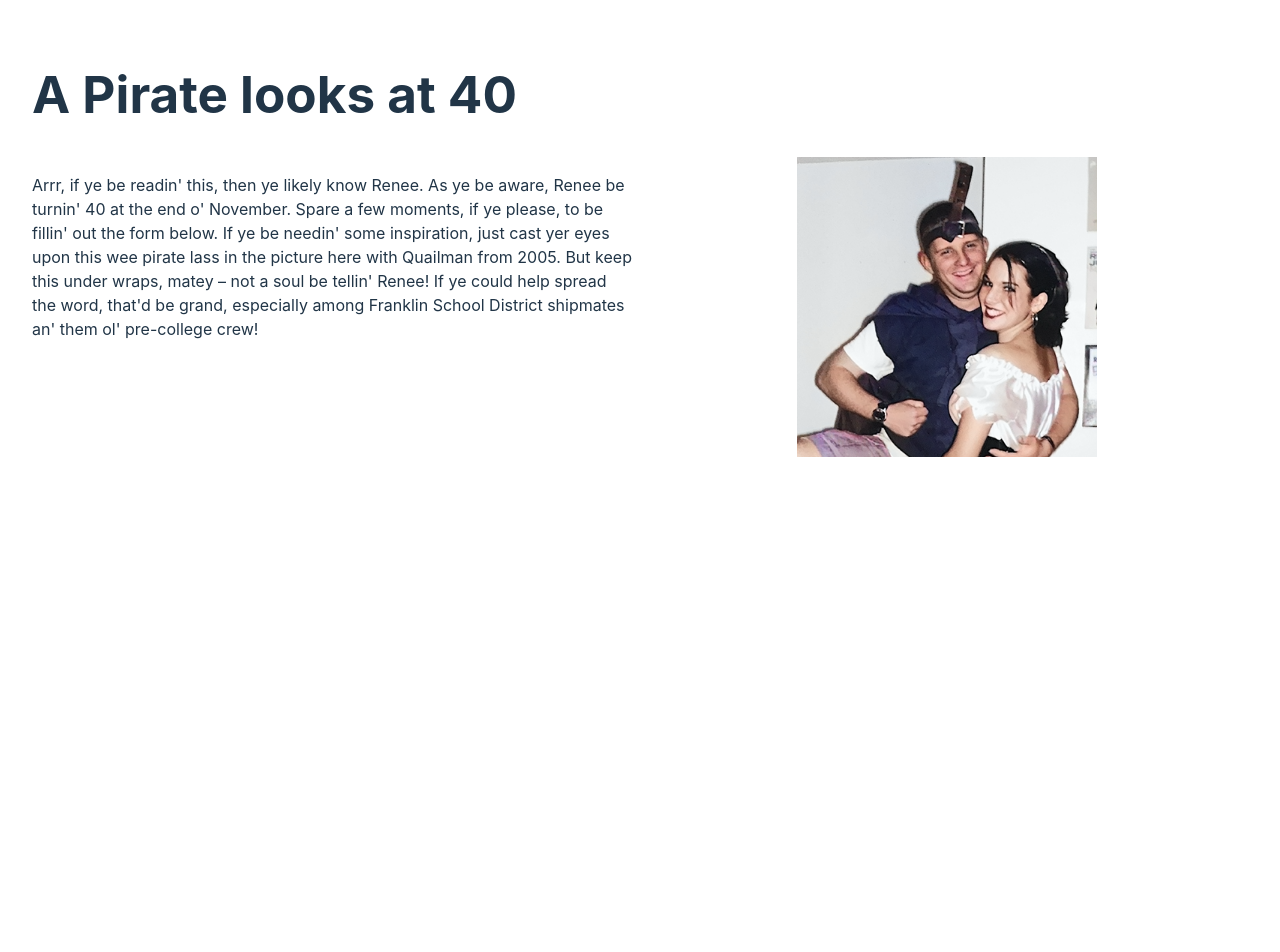
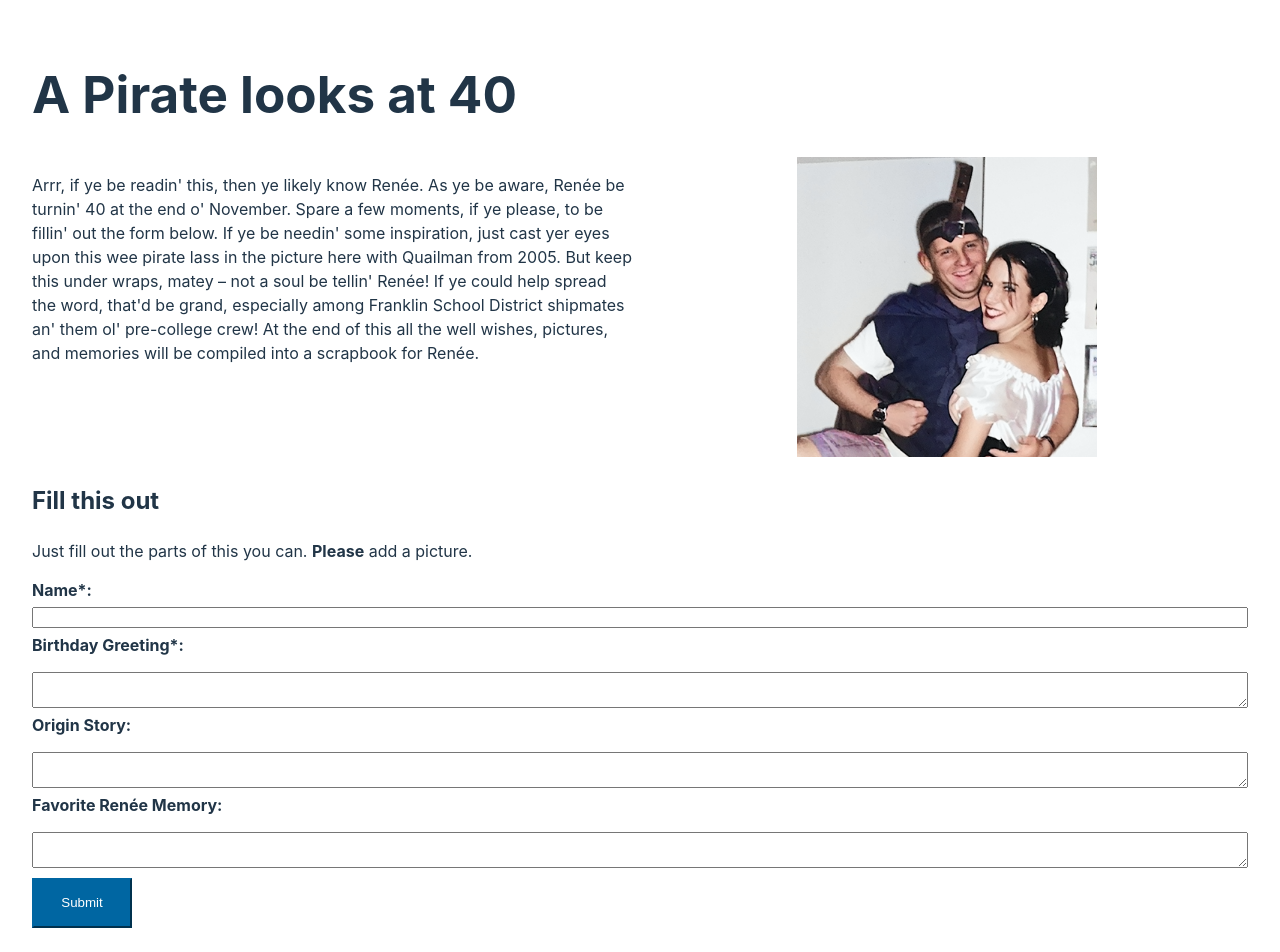
Before and after one commit to TheDanMiller/a-pirate-looks-at-forty, a React (Vite) app: page / in a window 1280 px wide. Shown: the top 952 px of the page. Before the commit the page ends 800 px from the top, so only its background shows below. Built offline with nearby package versions, Linux system fonts and the light colour scheme.

Commit message:
Basic form styling

```diff
--- a/package.json
+++ b/package.json
@@ -10,6 +10,7 @@
     "preview": "vite preview"
   },
   "dependencies": {
+    "axios": "^1.7.7",
     "react": "^18.3.1",
     "react-dom": "^18.3.1",
     "react-hook-form": "^7.53.0"
--- a/src/App.css
+++ b/src/App.css
@@ -1,40 +1,5 @@
 #root {
   max-width: 1280px;
   padding: 2rem;
+  display: block;
 }
-
-.logo {
-  height: 6em;
-  padding: 1.5em;
-  will-change: filter;
-  transition: filter 300ms;
-}
-.logo:hover {
-  filter: drop-shadow(0 0 2em #646cffaa);
-}
-.logo.react:hover {
-  filter: drop-shadow(0 0 2em #61dafbaa);
-}
-
-@keyframes logo-spin {
-  from {
-    transform: rotate(0deg);
-  }
-  to {
-    transform: rotate(360deg);
-  }
-}
-
-@media (prefers-reduced-motion: no-preference) {
-  a:nth-of-type(2) .logo {
-    animation: logo-spin infinite 20s linear;
-  }
-}
-
-.card {
-  padding: 2em;
-}
-
-.read-the-docs {
-  color: #888;
-}
--- a/src/App.jsx
+++ b/src/App.jsx
@@ -1,4 +1,5 @@
 import './App.css'
+import ReneeForm from './components/BirthdayForm/ReneeForm'
 import PirateMessage from './components/PirateComponent/PirateMessage'
 
 function App() {
@@ -9,6 +10,9 @@ function App() {
         <h1>A Pirate looks at 40</h1>
         <PirateMessage />
       </div>
+      <div>
+        <ReneeForm />
+      </div>
     </>
   )
 }
--- /dev/null
+++ b/src/components/BirthdayForm/ReneeForm.css
@@ -0,0 +1,52 @@
+.renee-form-container {
+    margin-top: 1em;
+    display: flex;
+    flex-direction: column;
+    gap: 10px; /* Adjust spacing between form elements */
+}
+
+.reneeForm-introText-margin {
+    margin: 0;
+}
+
+.reneeForm-header-margin {
+    margin: 10px 0;
+}
+
+form {
+    display: flex;
+    flex-direction: column;
+}
+
+label {
+    margin: 5px 0px; /* Spacing between label and input */
+    font-weight: bolder;
+}
+
+span[role="alert"] {
+    color: #00fffb;
+}
+
+textarea {
+    margin-top: 10px;
+}
+
+input[type="submit"] {
+    margin-top: 10px; /* Add some space above the submit button */
+}
+
+::placeholder {
+    color: #ffffff;
+    opacity: .9; /* Firefox */
+  }
+
+.form-submit-button {
+    background: #0066A2;
+    color: white;
+    border-style: outset;
+    border-color: #0066A2;
+    height: 50px;
+    width: 100px;
+    font: bold15px arial,sans-serif;
+    text-shadow: none;
+}
--- /dev/null
+++ b/src/components/BirthdayForm/ReneeForm.jsx
@@ -0,0 +1,66 @@
+import React from 'react';
+import { useForm } from 'react-hook-form';
+import './ReneeForm.css';
+
+const ReneeForm = () => {
+
+    const {
+        register,
+        handleSubmit,
+        formState: { errors },
+      } = useForm()
+      const onSubmit = (data) => console.log(data)
+
+    return (
+       <div className='renee-form-container'>
+        <h2 className='reneeForm-header-margin'>Fill this out</h2>
+        <p className="reneeForm-introText-margin">Just fill out the parts of this you can. <strong>Please</strong> add a picture.</p>
+        <form onSubmit={handleSubmit(onSubmit)}>
+            <label htmlFor="name">Name*: </label>
+
+            {/* use aria-invalid to indicate field contain error */}
+            <input
+                id="name"
+                placeholder="So Renée knows who is sending this"
+                aria-invalid={errors.name ? "true" : "false"}
+                {...register("name", { required: true, maxLength: 50 })}
+            />
+
+            {/* use role="alert" to announce the error message */}
+            {errors.name && errors.name.type === "required" && (
+                <span role="alert">This is required</span>
+            )}
+            {errors.name && errors.name.type === "maxLength" && (
+                <span role="alert">Max length exceeded</span>
+            )}
+
+            <label htmlFor="greeting">Birthday Greeting*: </label>
+            <textarea
+                id="greeting"
+                placeholder="Send Renée a birthday greeting"
+                aria-invalid={errors.greeting ? "true" : "false"}
+                {...register("greeting", {required: true})}
+                />
+            {errors.greeting && errors.greeting.type === "required" && (
+                <span role="alert">This is required</span>
+            )}
+
+            <label htmlFor="origin">Origin Story: </label>
+            <textarea
+                id="origin"
+                placeholder="How did you and Renée meet. This can be a truthful story, or make something up, or feel free to leave it blank"
+                {...register("origin")}
+            />
+            <label htmlFor="origin">Favorite Renée Memory: </label>
+            <textarea
+                id="memory"
+                placeholder="Share a memory of Renée."
+                {...register("origin")}
+            />
+            <input className="form-submit-button" type="submit" />
+        </form>
+       </div>
+    );
+};
+
+export default ReneeForm;
--- a/src/components/PirateComponent/PirateMessage.jsx
+++ b/src/components/PirateComponent/PirateMessage.jsx
@@ -7,7 +7,7 @@ const PirateMessage = () => {
         <div className="pirate-container">
             <div className="pirate-text">
             <p>
-                    Arrr, if ye be readin&apos; this, then ye likely know Renee. As ye be aware, Renee be turnin&apos; 40 at the end o&apos; November. Spare a few moments, if ye please, to be fillin&apos; out the form below. If ye be needin&apos; some inspiration, just cast yer eyes upon this wee pirate lass in the picture here with Quailman from 2005. But keep this under wraps, matey – not a soul be tellin&apos; Renee! If ye could help spread the word, that&apos;d be grand, especially among Franklin School District shipmates an&apos; them ol&apos; pre-college crew!
+                    Arrr, if ye be readin&apos; this, then ye likely know Renée. As ye be aware, Renée be turnin&apos; 40 at the end o&apos; November. Spare a few moments, if ye please, to be fillin&apos; out the form below. If ye be needin&apos; some inspiration, just cast yer eyes upon this wee pirate lass in the picture here with Quailman from 2005. But keep this under wraps, matey – not a soul be tellin&apos; Renée! If ye could help spread the word, that&apos;d be grand, especially among Franklin School District shipmates an&apos; them ol&apos; pre-college crew! At the end of this all the well wishes, pictures, and memories will be compiled into a scrapbook for Renée.
                 </p>
             </div>
             <div className="pirate-image">
```
Also changed, not shown: 1 other file (tests, documents, lock files or other folders).
